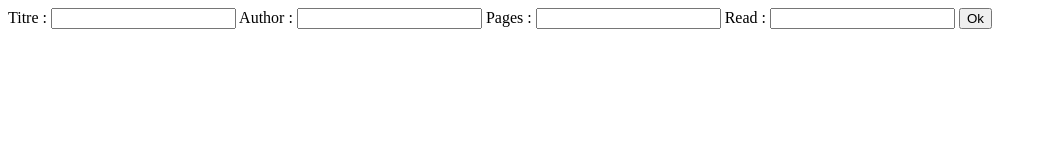
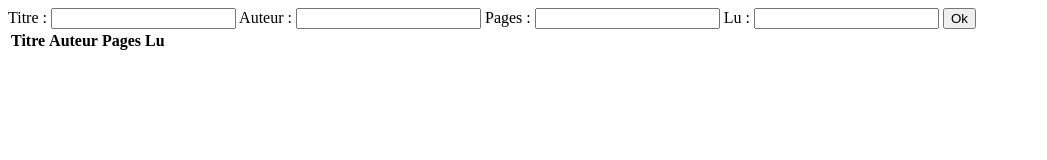
Before and after one commit to DxShura/jsgrandproject, a plain HTML site: page index.html in a window 1280 px wide. Both pictures are taken after a click on the button "Ok". Shown: the whole page, without its empty margins (0-1047 px from the left). Drawn offline with Linux system fonts and the light colour scheme.

Commit message:
Adding render() function to book.js

```diff
--- a/book.js
+++ b/book.js
@@ -1,28 +1,53 @@
 
 const buttonSend = document.getElementById('send');
+const bookShelf = document.getElementById('bookShelf');
 let library = [];
+let bookIndex = 0;
 
 buttonSend.addEventListener('click', addBookToLibrary)
 
 function Book(title, author, pages, read){
-	this.titles = title;
+	bookIndex += 1;
+	this.title = title;
 	this.author = author;
 	this.pages = pages;
 	this.read = read;
+	this.bookIndex = bookIndex;
 	this.info = function(){
 		return title + ' by ' + author + ', ' + pages + 'pages' + ', ' + read;
 	}
 }
 
 function addBookToLibrary(){
-	const titles = document.querySelector("input[name='title']");
+	const title = document.querySelector("input[name='title']");
 	const author = document.querySelector("input[name='author']");
 	const pages = document.querySelector("input[name='pages']");
 	const read = document.querySelector("input[name='read']");
-	const addBook = new Book(titles.value, author.value, pages.value, read.value);
+	addBook = new Book(title.value, author.value, pages.value, read.value);
 	library.push(addBook);
 	console.log(library);
+	console.log(bookIndex);
+	render(library);
 }
 
-const theHobbit = new Book('The Hobbit','J.R.R Tolkien','295','not read yet');
-console.log(theHobbit.info());
+function render(books){
+	let tableRow = document.createElement('tr');
+	let tableTitle = document.createElement('td');
+	let tableAuthor = document.createElement('td');
+	let tablePages = document.createElement('td');
+	let tableRead = document.createElement('td');
+
+	books.forEach((book, index) => {
+		tableTitle.textContent = `${book.title}`;
+		tableAuthor.textContent = `${book.author}`;
+		tablePages.textContent = `${book.pages}`;
+		tableRead.textContent = `${book.read}`;
+
+		tableRow.appendChild(tableTitle);
+		tableRow.appendChild(tableAuthor);
+		tableRow.appendChild(tablePages);
+		tableRow.appendChild(tableRead);
+
+		bookShelf.appendChild(tableRow);
+	});
+}
--- a/index.html
+++ b/index.html
@@ -7,11 +7,24 @@
 <body>
 	<form>
 		Titre : <input type="text" name="title">
-		Author : <input type="text" name="author">
+		Auteur : <input type="text" name="author">
 		Pages : <input type="text" name="pages">
-		Read : <input type="text" name="read">
+		Lu : <input type="text" name="read">
 		<button id='send' type="button">Ok</button>
 	</form>
+
+	<table >
+		<thead>
+			<tr>
+				<th>Titre</th>
+				<th>Auteur</th>
+				<th>Pages</th>
+				<th>Lu</th>
+			</tr>
+		</thead>
+		<tbody id="bookShelf"></tbody>
+	</table>
+
 	<script type="text/javascript" src="book.js" ></script>
 </body>
 </html>
```
